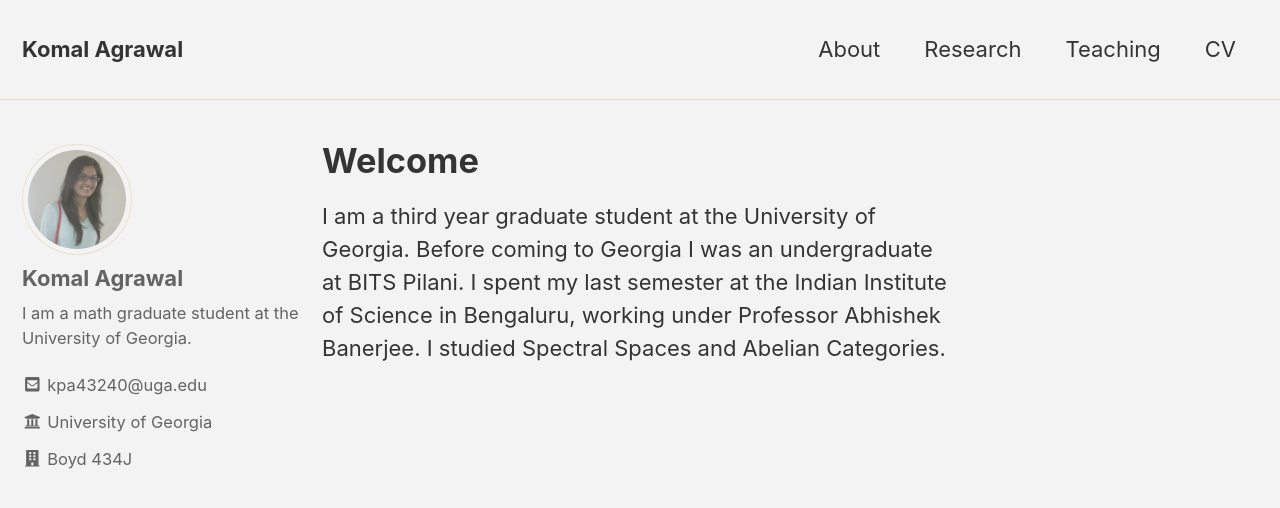
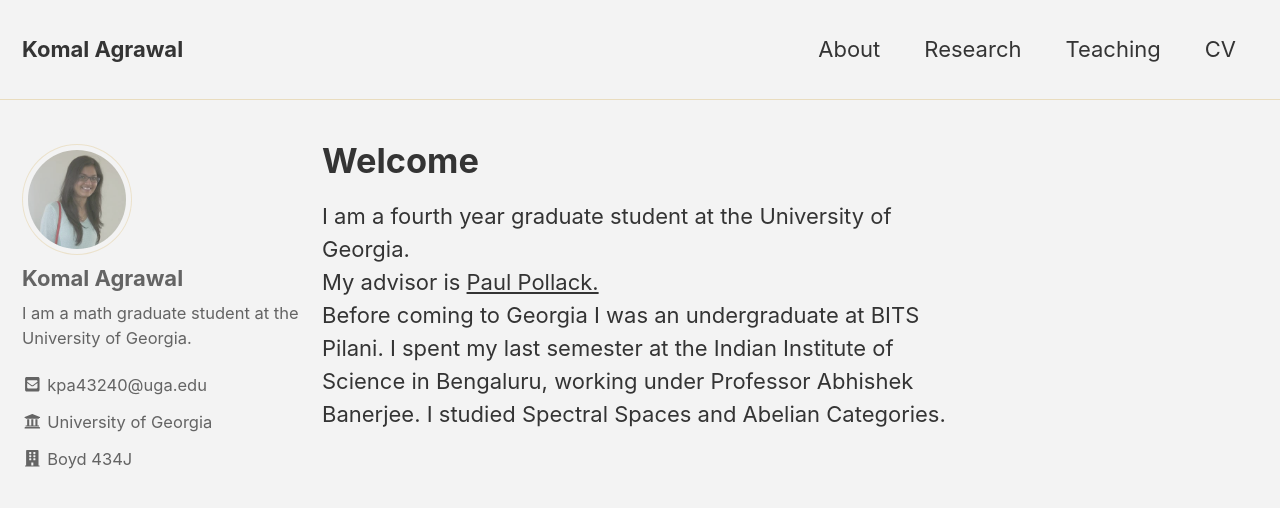
Before and after one commit to komala033/komala033.github.io, a Jekyll site: the page built from index.md, in a window 1280 px wide and 900 px high. Shown: the top 508 px of the window. Built offline with Jekyll 4.4.1, drawn with Linux system fonts in a browser that asks for light colours; nearby versions of some CDN libraries.

Commit message:
Updated advisor

```diff
--- a/index.md
+++ b/index.md
@@ -3,7 +3,8 @@ layout: posts
 title: Welcome
 ---
 
-I am a third year graduate student at the University of Georgia.
+I am a fourth year graduate student at the University of Georgia. <br/>
+My advisor is <a href="http://pollack.uga.edu" target="_blank">Paul Pollack.</a> <br/>
 Before coming to Georgia I was an undergraduate at BITS Pilani.
 I spent my last semester at the Indian Institute of Science in Bengaluru, working under Professor Abhishek Banerjee.
 I studied Spectral Spaces and Abelian Categories.
```
